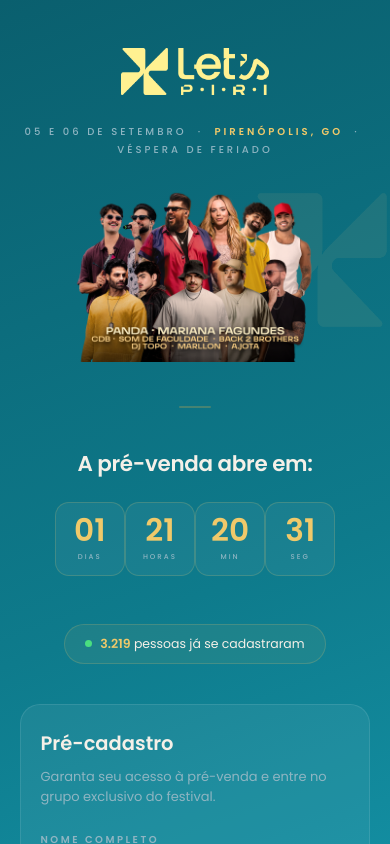
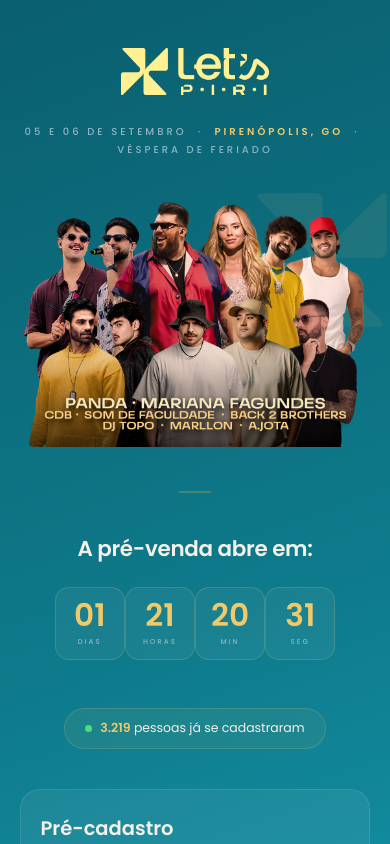
Before and after one commit to maisdigitalme-ai/lets-piri, a React (Vite) app: page /prevenda in a window 390 px wide. Shown: the top 844 px of the page. Built offline with nearby package versions, Linux system fonts and the light colour scheme.

Commit message:
fix: atualizar banner mobile sem espaço branco no topo

```diff
--- a/src/Prevenda.tsx
+++ b/src/Prevenda.tsx
@@ -390,7 +390,7 @@
           {/* ARTISTS */}
           <div className="pv-artists-wrap">
             <img src="/BannerArtistas-1280x720.png" alt="Artistas Let's Piri" className="pv-banner-desktop" />
-            <img src="/BannerArtistas-1280x720.png" alt="Artistas Let's Piri" className="pv-banner-mobile" />
+            <img src="/BannerArtistas-1080x1350.png" alt="Artistas Let's Piri" className="pv-banner-mobile" />
 
           </div>
 
```
Also changed, not shown: public/BannerArtistas-1080x1350.png.
